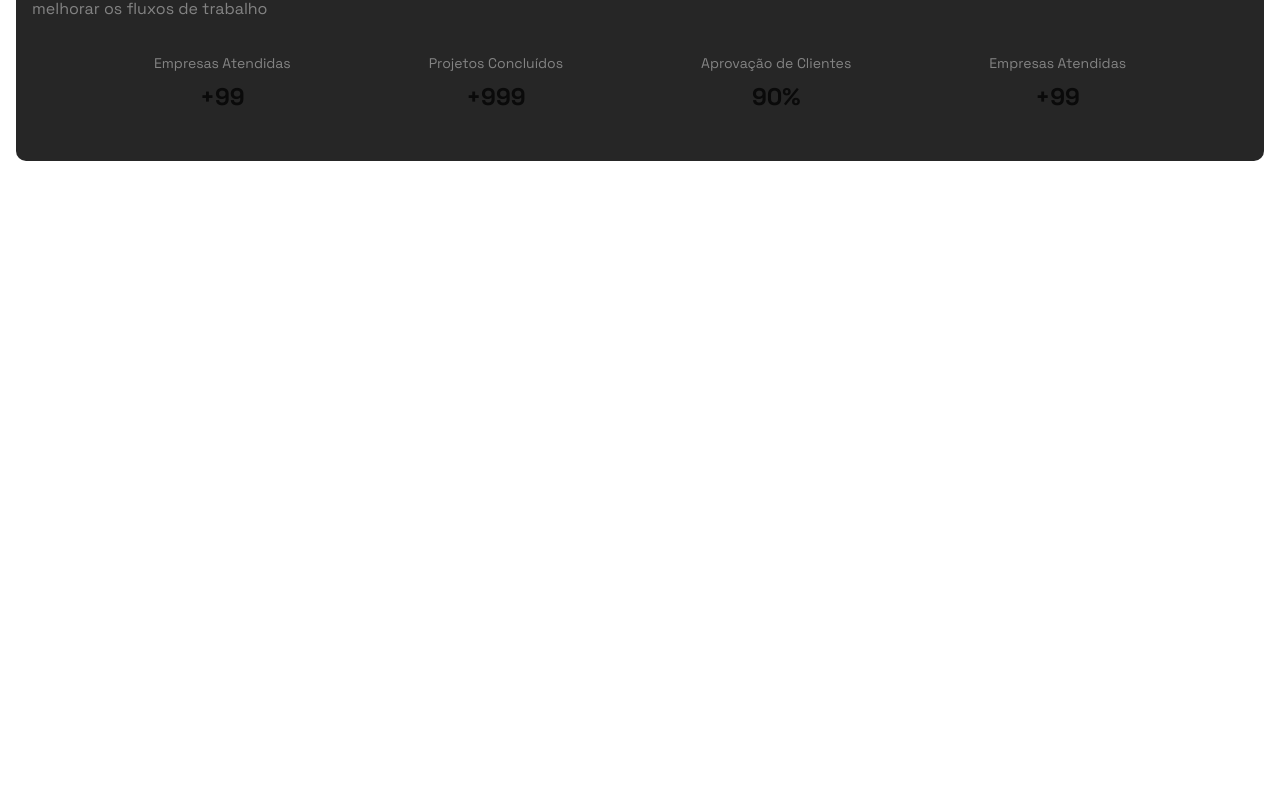
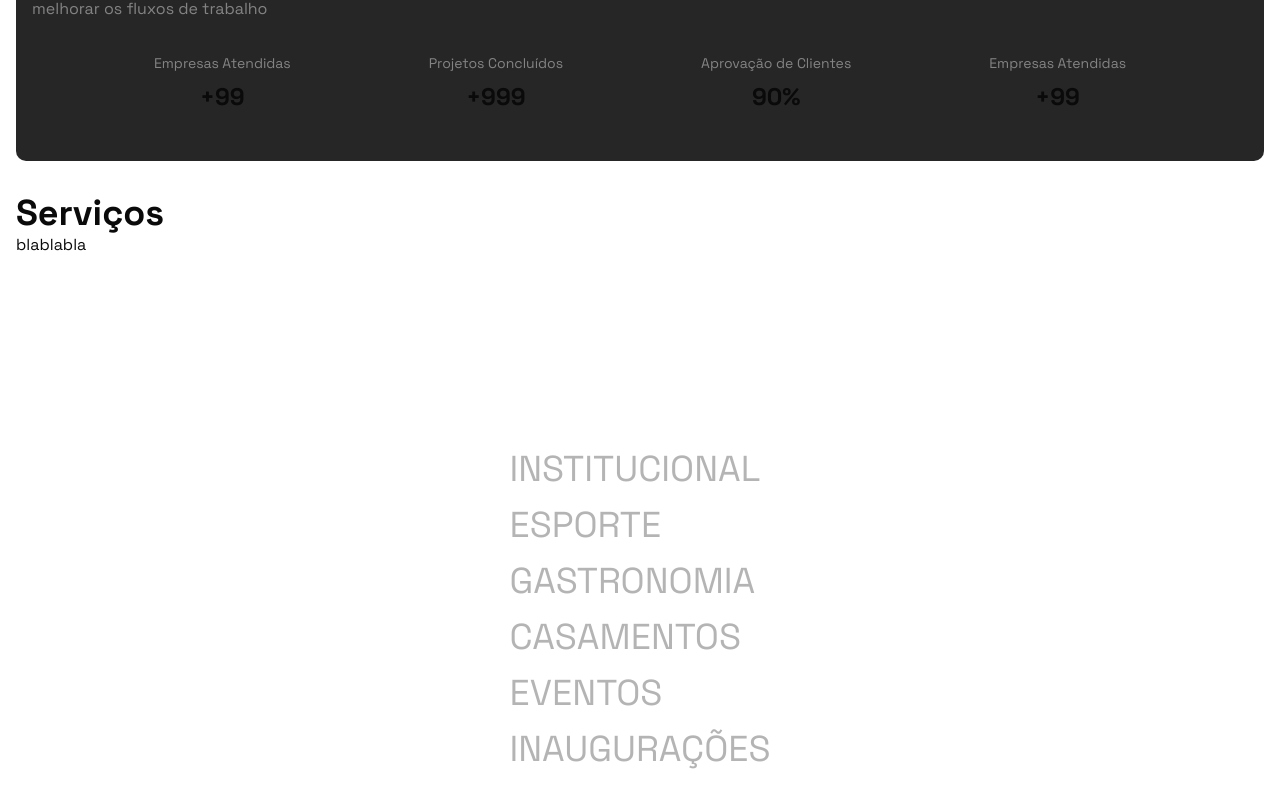
Before and after one commit to RafaGois/erp-elevate, a Next.js app: page / in a window 1280 px wide. Shown: the part 1611-2418 px from the top of the page. Before the commit the page ends 1788 px from the top, so only its background shows below. Built offline with nearby package versions, Linux system fonts and the light colour scheme; no server answers.

Commit message:
feat: services screen

```diff
--- a/src/app/page.tsx
+++ b/src/app/page.tsx
@@ -1,11 +1,13 @@
 import AboutUs from "@/components/landing/aboutus/AboutUs";
 import Hero from "@/components/landing/hero/Hero";
+import Services from "@/components/landing/services/Services";
 
 export default function Home() {
   return (
     <div className="flex flex-col">
       <Hero />
       <AboutUs />
+      <Services />
     </div>
   );
 }
--- a/src/components/landing/hero/Hero.tsx
+++ b/src/components/landing/hero/Hero.tsx
@@ -1,14 +1,73 @@
 "use client";
 
+import { useEffect, useRef } from "react";
 import Menu from "./Menu";
+import { useGSAP } from "@gsap/react";
+import { gsap } from "gsap";
 
 export default function Hero() {
+  const container = useRef<HTMLDivElement | null>(null);
+  const tl = useRef<gsap.core.Timeline | null>(null);
+
+  useGSAP(
+    () => {
+      const elementos = container.current?.querySelectorAll("h1");
+
+      elementos?.forEach((el) => {
+        gsap.set(el.querySelector(".texto"), { opacity: 0 });
+      });
+
+      if (elementos && elementos.length > 0) {
+        tl.current = gsap.timeline();
+
+        elementos.forEach((el, i) => {
+          tl.current
+            ?.fromTo(
+              el.querySelector(".barra"),
+              { width: "0%" },
+              {
+                duration: 0.6,
+                width: "100%",
+                ease: "power4.inOut",
+                transformOrigin: "0% 50%",
+                yoyo: true,
+                repeat: 1,
+              },
+              i * 0.3 // começa cada animação 0.3s depois da anterior
+            )
+            .to(el.querySelector(".texto"), {
+              opacity: 1,
+              duration: 0.6,
+              ease: "power4.inOut",
+            }, "0.5");
+        });
+      }
+    },
+    { scope: container }
+  );
+
+  useEffect(() => {
+    tl.current?.play();
+  }, []);
+
   return (
-    <div className="flex flex-col items-center h-screen p-4 box-border">
+    <div
+      ref={container}
+      className="flex flex-col items-center h-screen p-4 box-border"
+    >
       <Menu />
       <div className="flex flex-col items-start justify-center h-full w-full">
-        <small className="text-[#c99011]">Transformando sua presença digital em autoridade</small>
-        <h1 className="text-4xl font-bold">Titulo</h1>
+        <small className="text-[#c99011]">
+          Transformando sua presença digital em autoridade
+        </small>
+        <h1 className="text-4xl font-bold titulo relative">
+          <span className="h-full bg-white absolute barra"></span>
+          <span className="texto">ELEVATE PRO</span>
+        </h1>
+        <h1 className="text-4xl font-bold titulo relative">
+          <span className="h-full bg-white absolute barra"></span>
+          <span className="texto">MEDIA</span>
+        </h1>
       </div>
     </div>
   );
--- /dev/null
+++ b/src/components/landing/services/Services.tsx
@@ -0,0 +1,68 @@
+"use client";
+
+import React,{ useState } from "react";
+
+const services = [
+  {
+    id: 1,
+    name: "INSTITUCIONAL",
+    description: "Descrição do serviço 1",
+  },
+  {
+    id: 2,
+    name: "ESPORTE",
+    description: "Descrição do serviço 2",
+  },
+  {
+    id: 3,
+    name: "GASTRONOMIA",
+    description: "Descrição do serviço 3",
+  },
+  {
+    id: 4,
+    name: "CASAMENTOS",
+    description: "Descrição do serviço 4",
+  },
+  {
+    id: 5,
+    name: "EVENTOS",
+    description: "Descrição do serviço 5",
+  },
+  {
+    id: 6,
+    name: "INAUGURAÇÕES",
+    description: "Descrição do serviço 5",
+  },
+];
+
+export default function Services() {
+  const [selectedService, setSelectedService] = useState<string>("Serviço 1");
+
+  function correctClass(service: string) {
+    if (service === selectedService) {
+      return "opacity-100";
+    }
+    return "opacity-30";
+  }
+
+  function renderServices() {
+
+    return services.map((service) => (
+      <div key={service.id}>
+        <h2 onMouseEnter={() => setSelectedService(service.name)} className={`${correctClass(service.name)} text-4xl cursor-pointer select-none`}>{service.name}</h2>
+      </div>
+    ));
+  }
+
+  return (
+    <div className="flex flex-col items-center justify-center p-4 min-h-svh">
+      <div className="w-full">
+        <h2 className="text-4xl font-bold text-left">Serviços</h2>
+        <p className="text-left">blablabla</p>
+      </div>
+      <div className="flex flex-1 flex-col gap-4 justify-center">
+        {renderServices()}
+      </div>
+    </div>
+  );
+}
```
